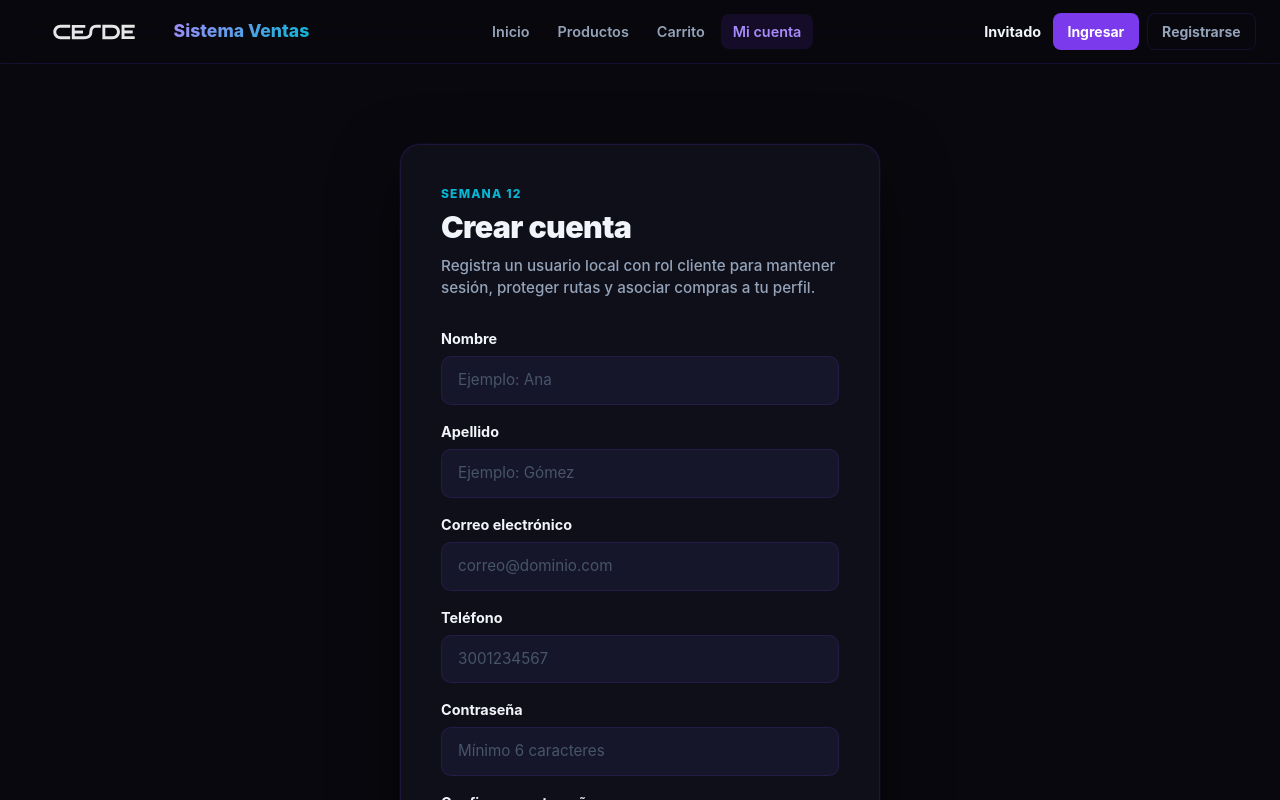
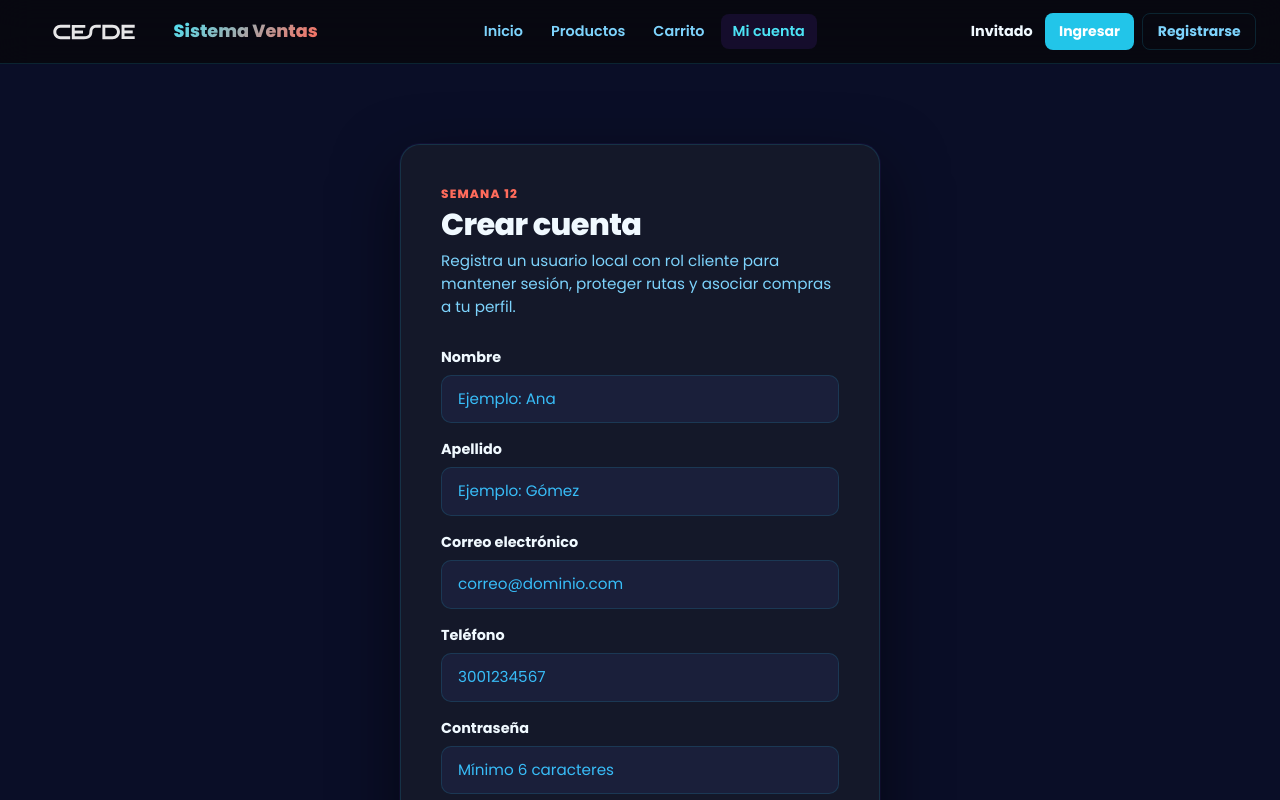
Before and after one commit to David1234578/Front, a React (Vite) app: page /register in a window 1280 px wide. Shown: the top 800 px of the page. Built offline with nearby package versions, Linux system fonts and the light colour scheme; no server answers.

Commit message:
Save current project snapshot - final v1

```diff
--- /dev/null
+++ b/src/config/apiConfig.js
@@ -0,0 +1,54 @@
+/**
+ * Centraliza todas las rutas de la API del backend.
+ *
+ * Base URL: definida por VITE_API_BASE_URL en .env (default: /api/v1)
+ * Proxy dev:  Vite redirige /api/* → VITE_DEV_PROXY_TARGET (default: http://localhost:8080)
+ *
+ * Ejemplo real: POST /auth/login  →  fetch('/api/v1/auth/login')
+ *               Vite proxy        →  http://localhost:8080/api/v1/auth/login
+ */
+
+export const API_ENDPOINTS = Object.freeze({
+  // ── Auth ──────────────────────────────────────────────────────────────────
+  AUTH_LOGIN: '/auth/login',
+  AUTH_REGISTER: '/auth/register',
+  AUTH_ME: '/auth/me',
+  AUTH_LOGOUT: '/auth/logout',
+  AUTH_GUEST_SESSION: '/auth/guest-session',
+
+  // ── Productos ─────────────────────────────────────────────────────────────
+  PRODUCTS: '/products',
+  PRODUCT_BY_ID: (id) => `/products/${id}`,
+
+  // ── Admin – Productos ─────────────────────────────────────────────────────
+  ADMIN_PRODUCTS: '/admin/products',
+  ADMIN_PRODUCT_BY_ID: (id) => `/admin/products/${id}`,
+
+  // ── Admin – Usuarios ──────────────────────────────────────────────────────
+  ADMIN_USERS: '/admin/users',
+  ADMIN_USER_BY_ID: (id) => `/admin/users/${id}`,
+
+  // ── Categorías ────────────────────────────────────────────────────────────
+  CATEGORIES: '/categories',
+  CATEGORIES_TREE: '/categories/tree',
+  CATEGORY_BY_ID: (id) => `/categories/${id}`,
+  CATEGORY_SUBCATEGORIES: (id) => `/categories/${id}/subcategories`,
+
+  // ── Carrito ───────────────────────────────────────────────────────────────
+  CART_ME: '/cart/me',
+  CART_ITEMS: '/cart/items',
+  CART_ITEM_BY_ID: (id) => `/cart/items/${id}`,
+  CART_MERGE: '/cart/merge',
+
+  // ── Órdenes ───────────────────────────────────────────────────────────────
+  ORDERS_ME: '/orders/me',
+  ORDERS_CHECKOUT: '/orders/checkout',
+  ORDER_BY_ID: (id) => `/orders/${id}`,
+
+  // ── Perfil de usuario ─────────────────────────────────────────────────────
+  USERS_ME: '/users/me',
+  USERS_ME_PASSWORD: '/users/me/password',
+  USERS_ME_ADDRESSES: '/users/me/addresses',
+  USERS_ME_ADDRESS_BY_ID: (id) => `/users/me/addresses/${id}`,
+  USERS_ME_ADDRESS_DEFAULT: (id) => `/users/me/addresses/${id}/default`,
+});
--- a/src/config/index.js
+++ b/src/config/index.js
@@ -1 +1,2 @@
 export { appConfig } from './env';
+export { API_ENDPOINTS } from './apiConfig';
--- a/src/index.css
+++ b/src/index.css
@@ -1,3 +1,4 @@
+@import url('https://fonts.googleapis.com/css2?family=Poppins:wght@300;400;600;700;800&display=swap');
 @import "tailwindcss";
 
 * {
@@ -7,32 +8,42 @@
 }
 
 :root {
-  font-family: 'Inter', system-ui, Avenir, Helvetica, Arial, sans-serif;
+  font-family: 'Poppins', system-ui, Avenir, Helvetica, Arial, sans-serif;
   line-height: 1.5;
   font-weight: 400;
 
-  --bg:          #08080e;
-  --surface:     #0f0f1a;
-  --surface-2:   #16162a;
-  --surface-3:   #1e1e36;
-  --border:      rgba(124, 58, 237, 0.15);
-  --border-hover:rgba(124, 58, 237, 0.4);
+  --bg:          #0a0e27;
+  --surface:     #141829;
+  --surface-2:   #1a1f3a;
+  --surface-3:   #242c52;
+  --border:      rgba(34, 197, 233, 0.15);
+  --border-hover:rgba(34, 197, 233, 0.4);
 
-  --primary:       #7c3aed;
-  --primary-light: #a78bfa;
-  --primary-glow:  rgba(124, 58, 237, 0.3);
-  --accent:        #06b6d4;
-  --accent-glow:   rgba(6, 182, 212, 0.25);
+  --primary:       #22c5e9;
+  --primary-light: #4ce3f5;
+  --primary-glow:  rgba(34, 197, 233, 0.3);
+  --accent:        #ff6b5b;
+  --accent-glow:   rgba(255, 107, 91, 0.25);
 
-  --text-1: #f1f5f9;
-  --text-2: #94a3b8;
-  --text-3: #475569;
+  --text-1: #f0f9ff;
+  --text-2: #7dd3fc;
+  --text-3: #38bdf8;
 
   --success:      #10b981;
   --success-bg:   rgba(16, 185, 129, 0.12);
-  --danger:       #ef4444;
-  --danger-bg:    rgba(239, 68, 68, 0.12);
-  --warning:      #f59e0b;
+  --danger:       #ff6b5b;
+  --danger-bg:    rgba(255, 107, 91, 0.12);
+  --warning:      #fbbf24;
+
+  /* Font sizes */
+  --font-size-base: 16px;
+  --font-size-small: 12px;
+  --font-size-h1: 48px;
+  --font-size-h2: 36px;
+  --font-size-h3: 28px;
+  --font-size-h4: 22px;
+  --font-size-h5: 18px;
+  --font-size-h6: 16px;
 
   color-scheme: dark;
   color: var(--text-1);
@@ -58,9 +69,19 @@ body {
 }
 
 h1, h2, h3, h4, h5, h6 {
-  line-height: 1.2;
   color: var(--text-1);
 }
+
+h1 { font-size: var(--font-size-h1); font-weight: 800; line-height: 1.05; }
+h2 { font-size: var(--font-size-h2); font-weight: 700; line-height: 1.1; }
+h3 { font-size: var(--font-size-h3); font-weight: 600; line-height: 1.15; }
+h4 { font-size: var(--font-size-h4); font-weight: 600; line-height: 1.2; }
+h5 { font-size: var(--font-size-h5); font-weight: 600; line-height: 1.25; }
+h6 { font-size: var(--font-size-h6); font-weight: 600; line-height: 1.3; }
+
+body { font-size: var(--font-size-base); font-weight: 400; }
+
+small, .small { font-size: var(--font-size-small); font-weight: 300; }
 
 a {
   color: var(--primary-light);
@@ -101,3 +122,24 @@ input:focus, select:focus, textarea:focus {
 ::-webkit-scrollbar-track { background: var(--surface); }
 ::-webkit-scrollbar-thumb { background: var(--surface-3); border-radius: 99px; }
 ::-webkit-scrollbar-thumb:hover { background: var(--primary); }
+
+/* Responsive typography adjustments */
+@media (max-width: 640px) {
+  :root {
+    --font-size-base: 14px;
+    --font-size-small: 11px;
+    --font-size-h1: 36px;
+    --font-size-h2: 28px;
+    --font-size-h3: 22px;
+    --font-size-h4: 18px;
+    --font-size-h5: 16px;
+    --font-size-h6: 14px;
+  }
+}
+
+@media (min-width: 1200px) {
+  :root {
+    --font-size-h1: 64px;
+    --font-size-h2: 44px;
+  }
+}
--- a/src/pages/Login.jsx
+++ b/src/pages/Login.jsx
@@ -39,24 +39,21 @@ function Login() {
     clearAuthError();
   };
 
+  const cartIsHydrating = isRemoteMode && cartHydrationStatus === 'hydrating';
+
   const handleSubmit = async (event) => {
     event.preventDefault();
 
-    if (isRemoteMode && !isCartReady) {
-      setFormError(
-        cartHydrationStatus === 'error'
-          ? cartError || 'No fue posible preparar el carrito para iniciar sesión.'
-          : 'Preparando el carrito antes de iniciar sesión.'
-      );
+    if (cartIsHydrating) {
+      setFormError('Preparando el carrito antes de iniciar sesión...');
       return;
     }
 
-    const guestCartId = cartService.getGuestCartIdForAuth(cart);
-
-    if (isRemoteMode && !guestCartId) {
-      setFormError('No fue posible preparar un carrito invitado válido para iniciar sesión.');
-      return;
-    }
+    // Si el carrito falló, se intenta login sin fusión de carrito invitado
+    const guestCartId =
+      isRemoteMode && cartHydrationStatus === 'ready'
+        ? cartService.getGuestCartIdForAuth(cart)
+        : '';
 
     const result = await login({
       email: values.email.trim(),
@@ -73,13 +70,10 @@ function Login() {
     navigate(nextPath, { replace: true });
   };
 
-  const submitDisabled = isSubmittingAuth || (isRemoteMode && !isCartReady);
-  const blockedMessage =
-    isRemoteMode && !isCartReady
-      ? cartHydrationStatus === 'error'
-        ? cartError || 'No fue posible preparar el carrito para iniciar sesión.'
-        : 'Preparando carrito para conservar tus productos antes de autenticarte...'
-      : '';
+  const submitDisabled = isSubmittingAuth || cartIsHydrating;
+  const blockedMessage = cartIsHydrating
+    ? 'Preparando carrito para conservar tus productos antes de autenticarte...'
+    : '';
 
   return (
     <section className={styles.container}>
--- a/src/services/http.js
+++ b/src/services/http.js
@@ -16,15 +16,18 @@ export async function requestJson(path, options = {}) {
     throw new Error('La API remota está deshabilitada en este entorno.');
   }
 
+  const url = buildApiUrl(path);
+  const method = String(options.method ?? 'GET').toUpperCase();
   const controller = new AbortController();
   const timeoutId = window.setTimeout(() => controller.abort(), appConfig.apiTimeoutMs);
   const { body, headers, signal, token, ...restOptions } = options;
 
   try {
-    const response = await fetch(buildApiUrl(path), {
+    const response = await fetch(url, {
       ...restOptions,
+      method,
       body: body ? JSON.stringify(body) : undefined,
-      credentials: restOptions.credentials ?? 'include',
+      credentials: restOptions.credentials ?? 'same-origin',
       headers: {
         'Content-Type': 'application/json',
         ...(token ? { Authorization: `Bearer ${token}` } : {}),
@@ -55,10 +58,18 @@ export async function requestJson(path, options = {}) {
       error.status = response.status;
       error.code = data?.code ?? '';
       error.payload = data;
+      console.error(`[API] ${method} ${url} → HTTP ${response.status}`, data ?? '');
       throw error;
     }
 
     return data;
+  } catch (err) {
+    if (err.name === 'AbortError') {
+      console.error(`[API] ${method} ${url} → Timeout (${appConfig.apiTimeoutMs}ms)`);
+    } else if (!err.status) {
+      console.error(`[API] ${method} ${url} → Error de red:`, err.message);
+    }
+    throw err;
   } finally {
     window.clearTimeout(timeoutId);
   }
--- a/vite.config.js
+++ b/vite.config.js
@@ -13,6 +13,16 @@ export default defineConfig(({ mode }) => {
         '/api': {
           target: devProxyTarget,
           changeOrigin: true,
+          configure: (proxy) => {
+            // Elimina Origin y Referer antes de llegar a Spring Security.
+            // Sin Origin, el CORS filter no se activa y no hay 403.
+            // Necesario porque el browser envía Origin incluso en peticiones
+            // same-origin cuando credentials:'same-origin' está activo.
+            proxy.on('proxyReq', (proxyReq) => {
+              proxyReq.removeHeader('origin');
+              proxyReq.removeHeader('referer');
+            });
+          },
         },
       },
     },
```
